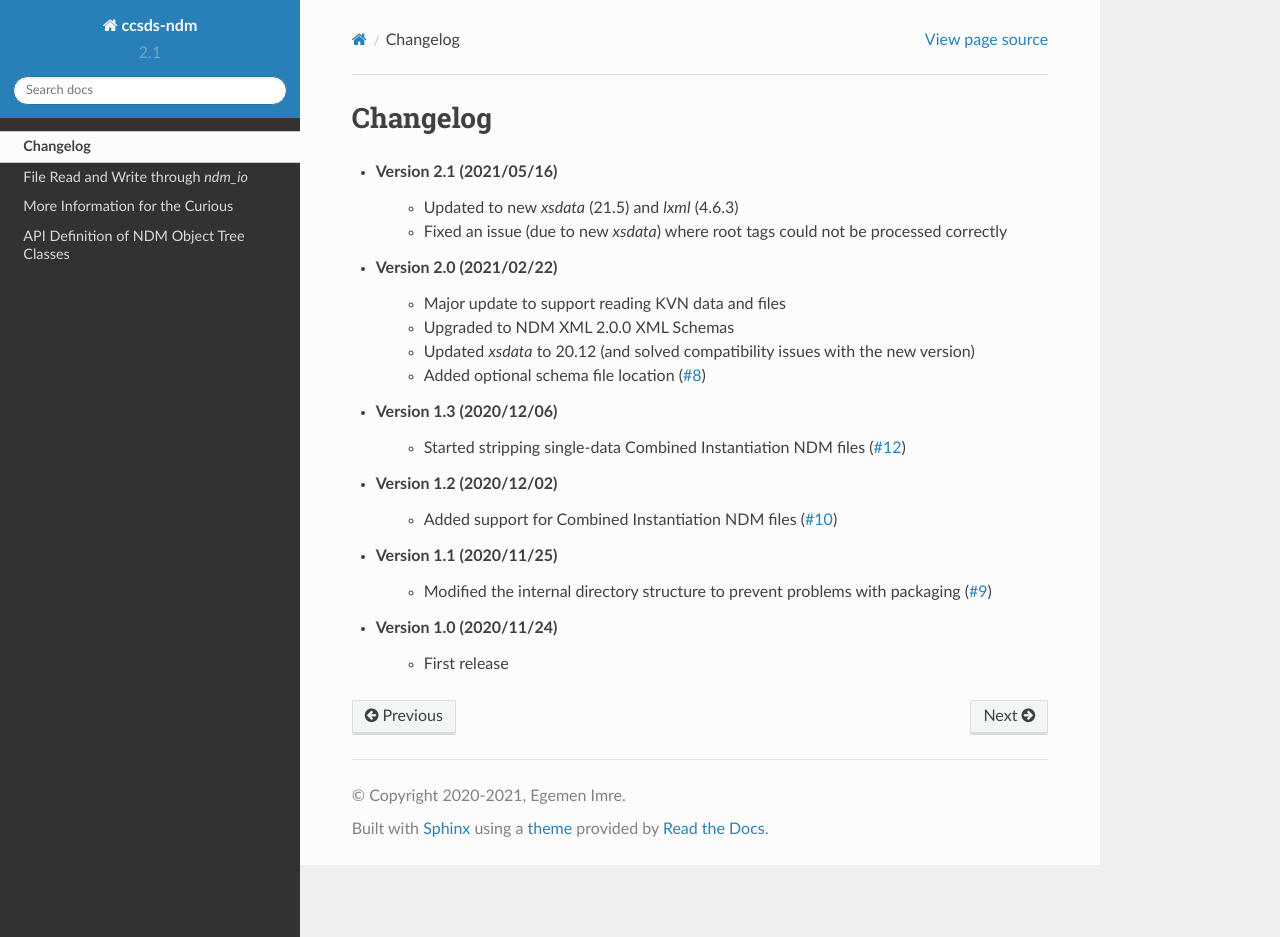
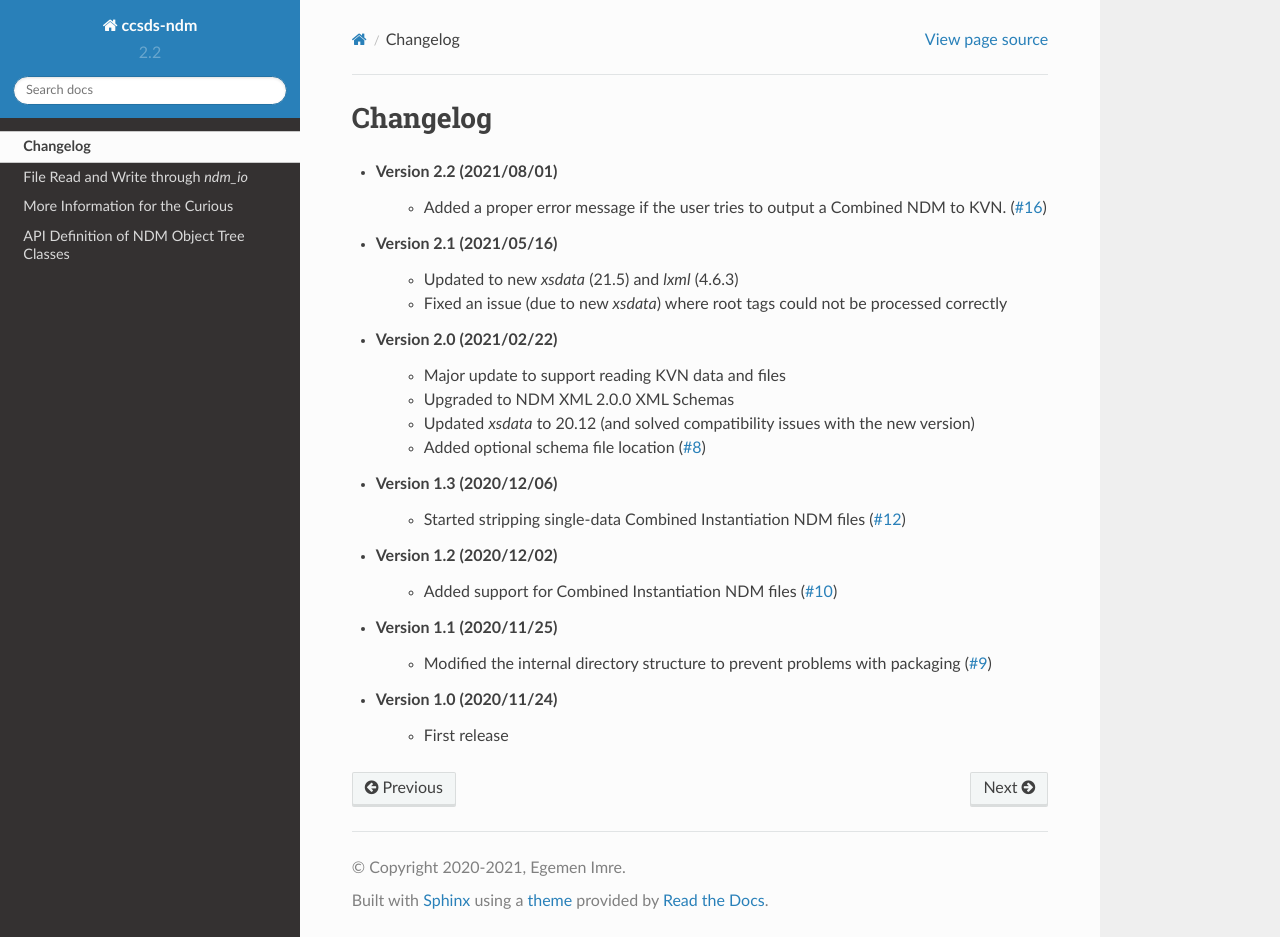
Before and after one commit to egemenimre/ccsds-ndm, a Sphinx documentation site: the page built from docs/changelog.rst, in a window 1280 px wide and 937 px high. Built offline with Sphinx 7.4.7 and the Read the Docs theme 2.0.0, drawn with Linux system fonts in a browser that asks for light colours.

Commit message:
Version bump to 2.2

```diff
--- a/ccsds_ndm/__init__.py
+++ b/ccsds_ndm/__init__.py
@@ -6,4 +6,4 @@
 """
 CCSDS-NDM
 """
-__version__ = "2.1"
+__version__ = "2.2"
--- a/docs/changelog.rst
+++ b/docs/changelog.rst
@@ -1,5 +1,9 @@
 Changelog
 =========
+
+- Version 2.2 (2021/08/01)
+    - Added a proper error message if the user tries to output a Combined NDM to KVN.
+      (`#16 <https://github.com/egemenimre/ccsds-ndm/issues/16>`_)
 
 - Version 2.1 (2021/05/16)
     - Updated to new `xsdata` (21.5) and `lxml` (4.6.3)
--- a/docs/conf.py
+++ b/docs/conf.py
@@ -24,9 +24,9 @@ author = "Egemen Imre"
 # Version Info
 # ------------
 # The short X.Y version.
-version = "2.1"
+version = "2.2"
 # The full version, including alpha/beta/rc tags.
-release = "2.1"
+release = "2.2"
 
 # -- General configuration ---------------------------------------------------
 # By default, highlight as Python 3.
```
